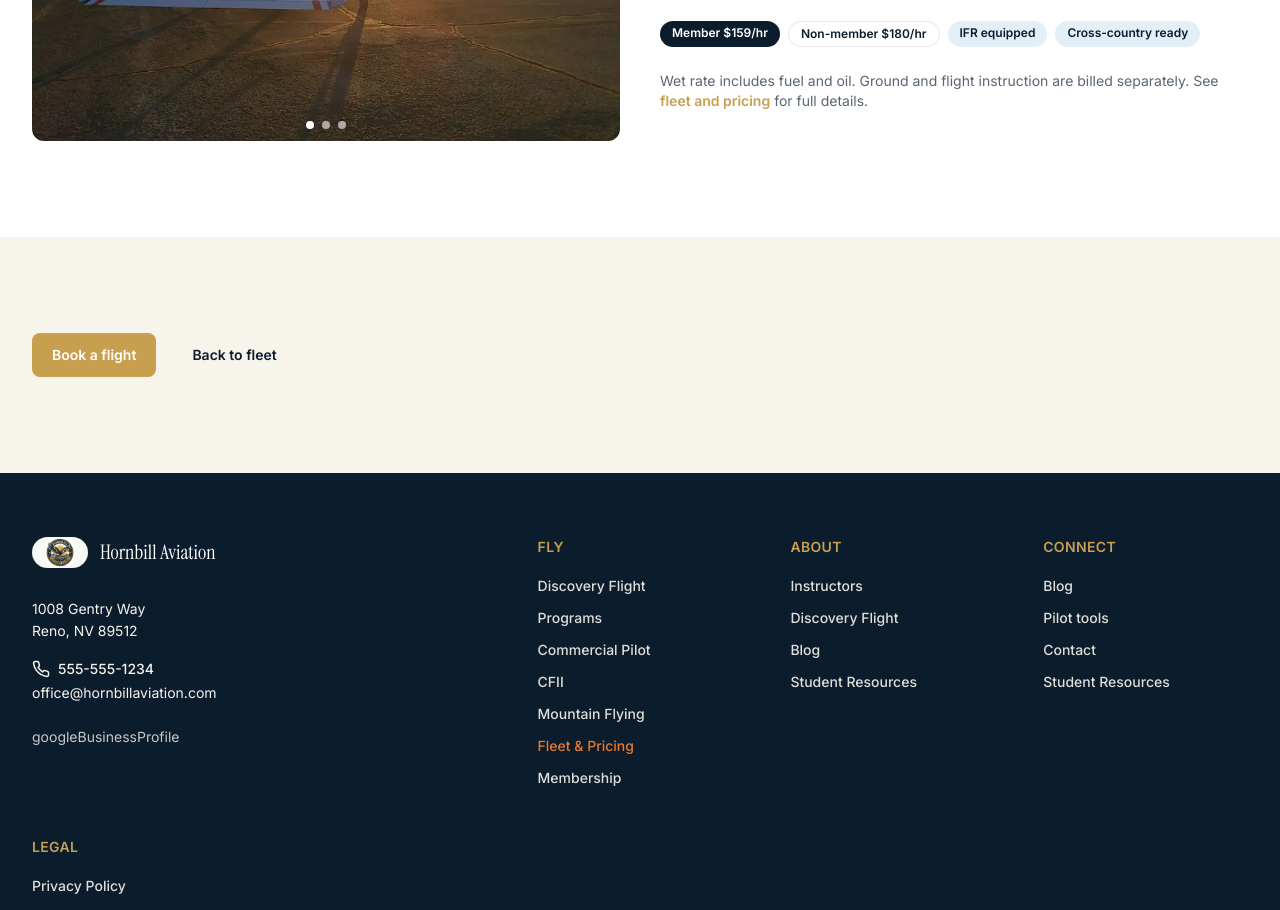
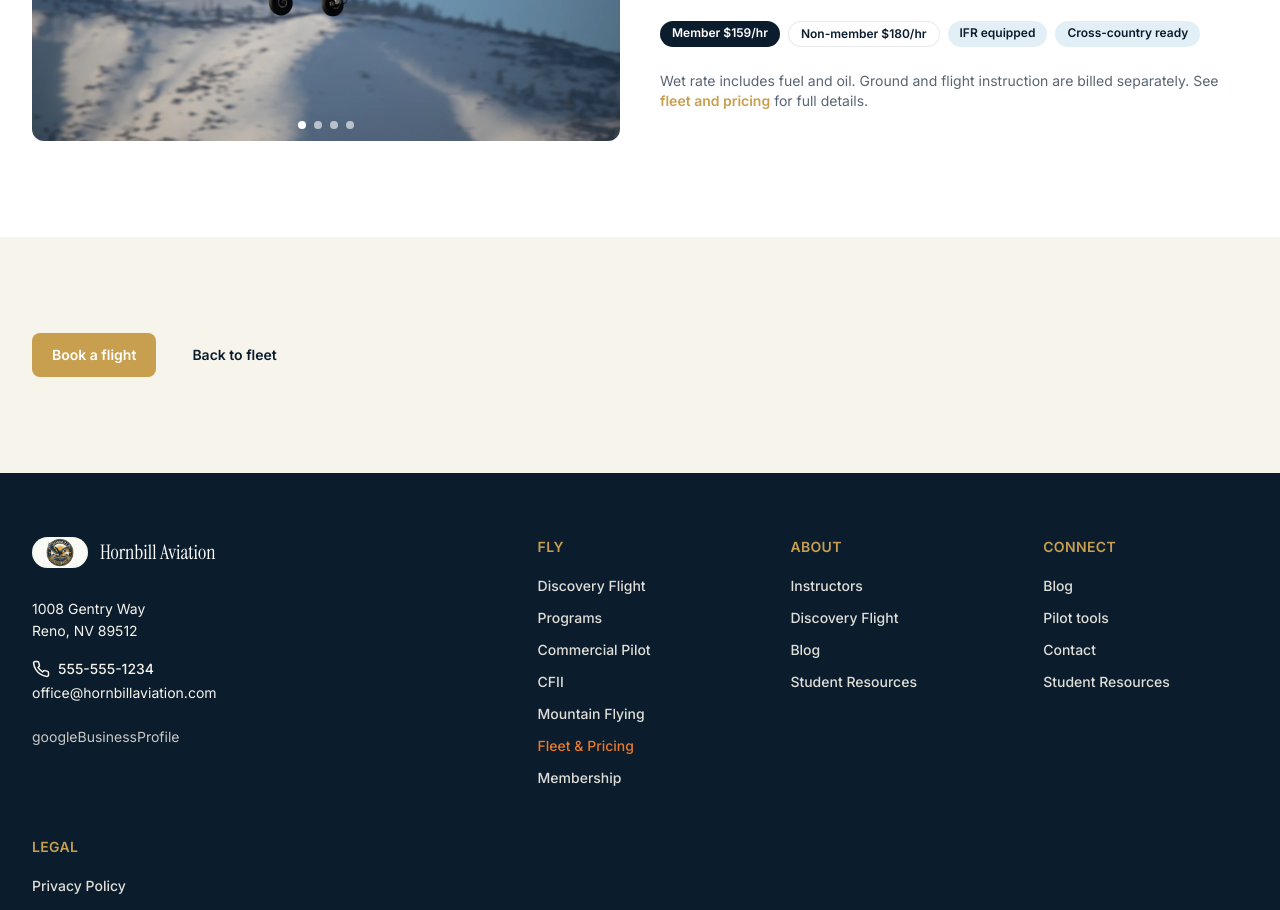
Before and after one commit to jackrwoods/hornbill-flying, a Next.js app: page /fleet/n6576j/ in a window 1280 px wide. Shown: the part 800-1710 px from the top of the page. Built offline with nearby package versions, Linux system fonts and the light colour scheme; no server answers.

Commit message:
feat: update N6576J images and gallery
Use the new in-flight photo as the default N6576J image, keep the
previous sunset ramp shot as an additional gallery photo, and update
alt text so the detail page shows both aircraft images.

```diff
--- a/src/content/fleet.ts
+++ b/src/content/fleet.ts
@@ -15,11 +15,15 @@ const fleetMembers: FleetMember[] = [
     notes: "Cruise prop for efficient IFR cross-country flying.",
     photo: "/images/fleet/n6576j.webp",
     photoAlt:
-      "PA28 Cherokee N6576J on the ramp at Reno-Tahoe International Airport (RNO).",
+      "PA28 Cherokee N6576J in flight over snow-covered terrain near Reno, NV.",
     gallery: [
       {
         src: "/images/fleet/n6576j.webp",
-        alt: "PA28 Cherokee N6576J on the ramp at Reno-Tahoe International Airport (RNO).",
+        alt: "PA28 Cherokee N6576J in flight over snow-covered terrain near Reno, NV.",
+      },
+      {
+        src: "/images/fleet/n6576j-sunset.webp",
+        alt: "PA28 Cherokee N6576J on the ramp at sunset at Reno-Tahoe International Airport (RNO).",
       },
       {
         src: "/images/fleet/n6576j-panel.jpeg",
```
Also changed, not shown: public/images/fleet/n6576j-sunset.webp (added), public/images/fleet/n6576j.webp.
